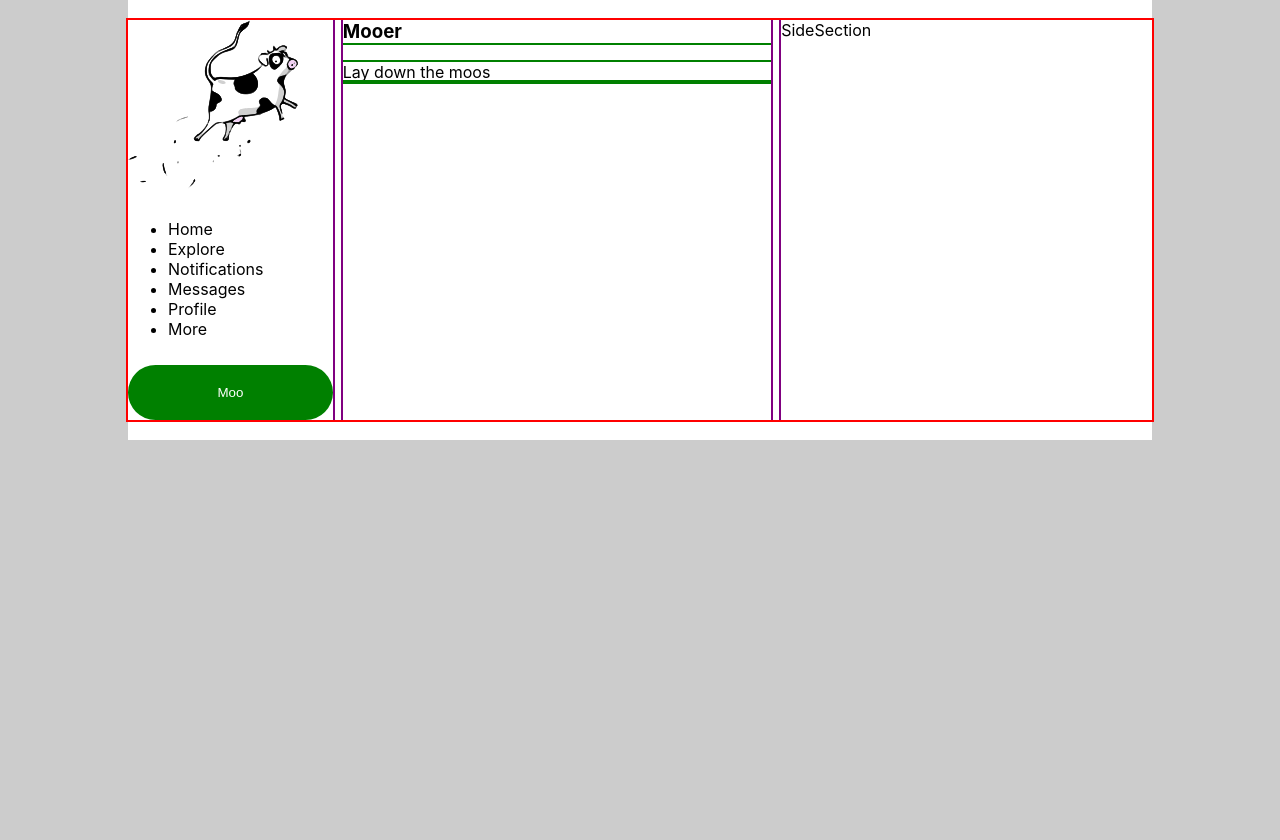
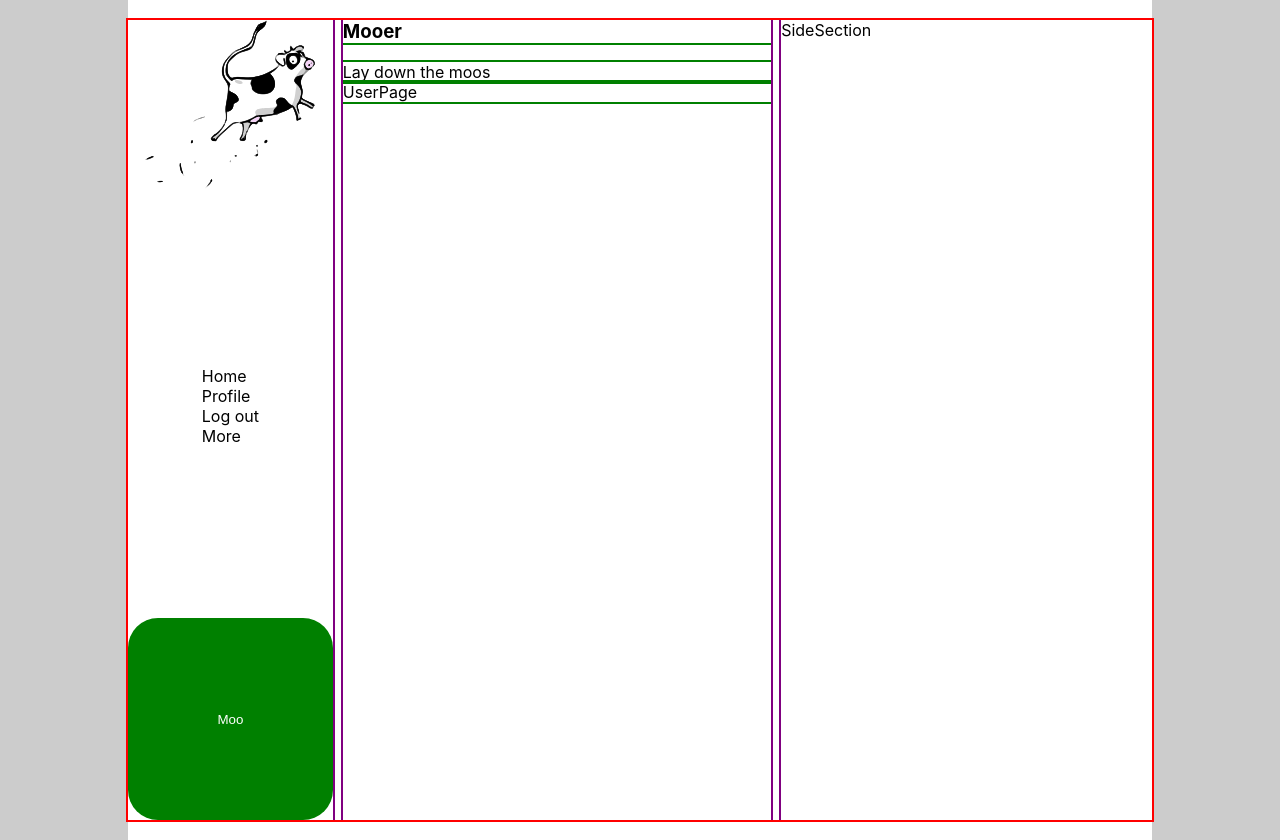
Before and after one commit to 1Tolv2/Twitter-Clone-Nextjs, a Next.js app in the folder client/: page /1 in a window 1280 px wide. Before the commit the page ends 800 px from the top, so only its background shows below. Built offline with nearby package versions, Linux system fonts and the light colour scheme.

Commit message:
Further styling changes

```diff
--- a/client/components/Grid.jsx
+++ b/client/components/Grid.jsx
@@ -2,6 +2,7 @@ import React from 'react'
 import styled from 'styled-components'
 
 const StyledGrid = styled.div`
+position: relative;
   display: grid;
   grid-template-columns: 20% auto auto;
   outline: 2px solid red;
--- a/client/components/Layout.jsx
+++ b/client/components/Layout.jsx
@@ -10,6 +10,7 @@ import SideSection from "../components/SideSection";
 const StyledWrapper = styled.div`
   padding: 20px 0;
   width: 80%;
+  height: 100%;
   margin: auto;
   background-color: white;
 `;
--- a/client/components/MainSection.jsx
+++ b/client/components/MainSection.jsx
@@ -1,9 +1,9 @@
 import React from 'react'
 import styled from 'styled-components'
 
-const StyledContainer = styled.div`
+const StyledContainer = styled.main`
 max-width: 600px;
-height: 50vh;
+height: 100vh;
 outline: 2px solid purple;
 `
 const StyledHeader = styled.div`
--- a/client/components/NavigationBar.jsx
+++ b/client/components/NavigationBar.jsx
@@ -1,14 +1,15 @@
 import React from 'react'
 import styled from 'styled-components'
 
-const StyledContainer = styled.div`
+const StyledContainer = styled.nav`
 display: flex;
 justify-self: end;
 outline: 2px purple solid;
 flex-flow: wrap row;
+height: 100%;
+justify-content: center;
 `
 const StyledLogo = styled.div`
-
 max-width: 170px;
 height: auto;
 img {width: 100%;
@@ -23,18 +24,22 @@ background-color: green;
 color: white;
 `
 
+const StyledList = styled.ul`
+list-style-type: none;
+padding: 0;
+`
+
 export default function NavigationBar() {
   return (
     <StyledContainer>
       <StyledLogo><img src="./Flying-cow.svg"/></StyledLogo>
-      <ul>
+      <StyledList>
       <li>Home</li>
-      <li>Explore</li>
-      <li>Notifications</li>
-      <li>Messages</li>
       <li>Profile</li>
+      <li>Log out</li>
       <li>More</li>
-      </ul>
-      <StyledButton>Moo</StyledButton></StyledContainer>
+      </StyledList>
+      <StyledButton>Moo</StyledButton>
+      </StyledContainer>
   )
 }
--- a/client/pages/[user]/index.js
+++ b/client/pages/[user]/index.js
@@ -2,5 +2,5 @@ import React from "react";
 import Layout from "../../components/Layout";
 
 export default function User({ children }) {
-  return <Layout>{children}</Layout>;
+  return <Layout>UserPage{children}</Layout>;
 }
--- a/client/pages/[user]/settings.js
+++ b/client/pages/[user]/settings.js
@@ -2,5 +2,5 @@ import React from "react";
 import Layout from "../../components/Layout";
 
 export default function Settings({ children }) {
-  return <Layout>{children}</Layout>;
+  return <Layout>UserSettings{children}</Layout>;
 }
--- a/client/styles/globals.css
+++ b/client/styles/globals.css
@@ -5,6 +5,7 @@ body {
   font-family: -apple-system, BlinkMacSystemFont, Segoe UI, Roboto, Oxygen,
     Ubuntu, Cantarell, Fira Sans, Droid Sans, Helvetica Neue, sans-serif;
   background-color: #ccc;
+  height: 100%;
 }
 
 a {
```
